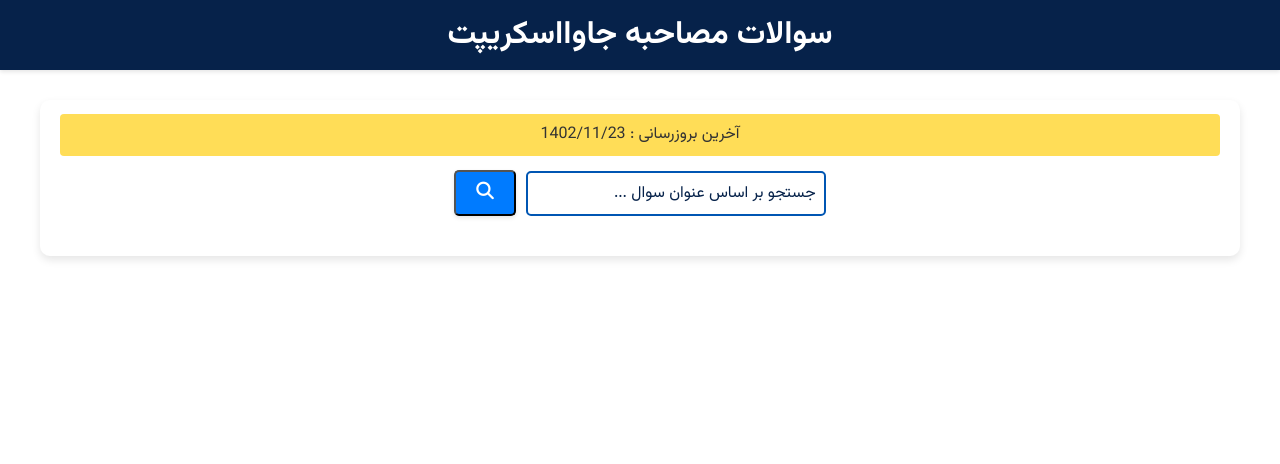
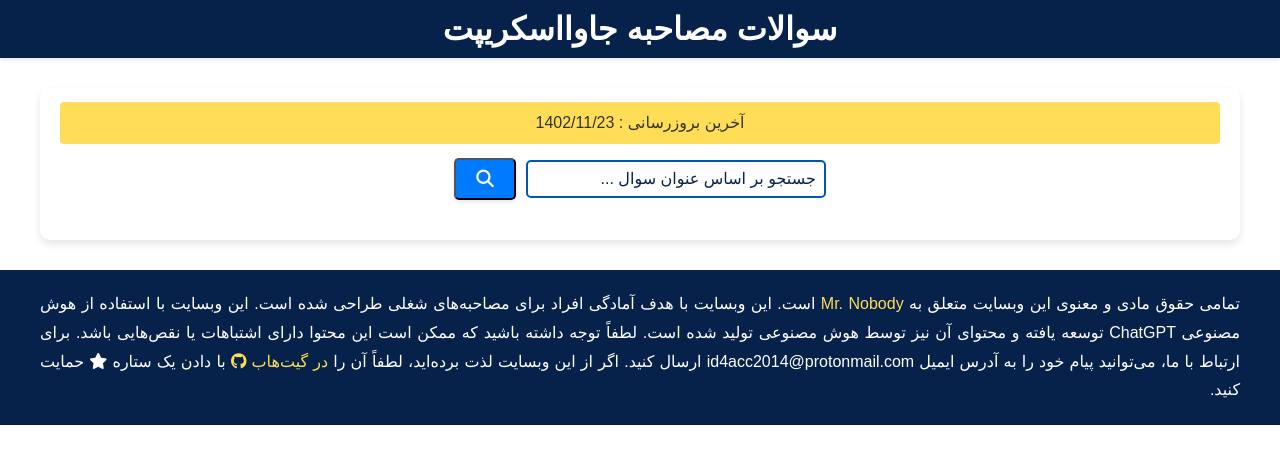
Before and after one commit to matador7495/Interview-Questions, a plain HTML site: page index.html in a window 1280 px wide. Drawn offline with Linux system fonts and the light colour scheme; no server answers; a small style sheet from the web is missing.

Commit message:
اضافه کردن بخش فوتر و تغییر حالت بارگیری فونت به حالت CDN

```diff
--- a/css/global.css
+++ b/css/global.css
@@ -6,24 +6,12 @@
   --background-color: #ffffff; /* رنگ پس زمینه */
   --text-color: #0f0c24; /* رنگ متن */
 }
-@font-face {
-  font-family: "Vazirmatn";
-  src: url("../fonts/Vazirmatn-Regular.woff2") format("woff2");
-  font-weight: normal;
-  font-style: normal;
-}
-@font-face {
-  font-family: "Vazirmatn";
-  src: url("../fonts/Vazirmatn-Bold.woff2") format("woff2");
-  font-weight: bold;
-  font-style: normal;
-}
 * {
   margin: 0;
   padding: 0;
   box-sizing: border-box;
   text-decoration: none;
-  font-family: Vazirmatn, Arial, Helvetica, sans-serif;
+  font-family: Vazirmatn, sans-serif;
 }
 body {
   background-color: var(--background-color); /* رنگ پس زمینه بدنه سایت */
@@ -190,3 +178,24 @@ pre {
   background-color: #ffdd57;
   color: #333;
 }
+footer {
+  background-color: #06224a;
+  color: #ffffff;
+  padding: 20px;
+}
+footer p {
+  font-size: 1rem;
+  line-height: 1.8;
+  margin: 10px 0;
+  max-width: 1200px;
+  margin: 0 auto;
+  text-align: justify;
+}
+footer a {
+  color: #ffdd57;
+}
+@media (max-width: 600px) {
+  * {
+    font-size: 0.9rem;
+  }
+}
--- a/index.html
+++ b/index.html
@@ -4,6 +4,7 @@
     <meta charset="UTF-8" />
     <meta name="viewport" content="width=device-width, initial-scale=1.0" />
     <title>سوالات مصاحبه جاوااسکریپت</title>
+    <link href="https://cdn.jsdelivr.net/gh/rastikerdar/vazirmatn@v33.003/Vazirmatn-font-face.css" rel="stylesheet" type="text/css" />
     <link
       rel="stylesheet"
       href="https://cdnjs.cloudflare.com/ajax/libs/font-awesome/6.5.1/css/all.min.css"
@@ -28,6 +29,16 @@
       <!-- دکمه‌های بعدی و قبلی -->
       <div class="pagination"></div>
     </main>
+    <footer>
+      <p>
+        تمامی حقوق مادی و معنوی این وبسایت متعلق به <a href="https://github.com/matador7495">Mr. Nobody</a> است. این وبسایت با هدف آمادگی افراد برای
+        مصاحبه‌های شغلی طراحی شده است. این وبسایت با استفاده از هوش مصنوعی ChatGPT توسعه یافته و محتوای آن نیز توسط هوش مصنوعی تولید شده است. لطفاً
+        توجه داشته باشید که ممکن است این محتوا دارای اشتباهات یا نقص‌هایی باشد. برای ارتباط با ما، می‌توانید پیام خود را به آدرس ایمیل
+        id4acc2014@protonmail.com ارسال کنید. اگر از این وبسایت لذت برده‌اید، لطفاً آن را
+        <a href="https://github.com/matador7495" target="_blank" rel="noopener noreferrer"> در گیت‌هاب <i class="fab fa-github"></i></a> با دادن یک
+        ستاره <i class="fas fa-star"></i> حمایت کنید.
+      </p>
+    </footer>
     <script src="./js/app.js" type="module"></script>
   </body>
 </html>
```
Also changed, not shown: fonts/Vazirmatn-Bold.woff2 (deleted), fonts/Vazirmatn-Regular.woff2 (deleted).
